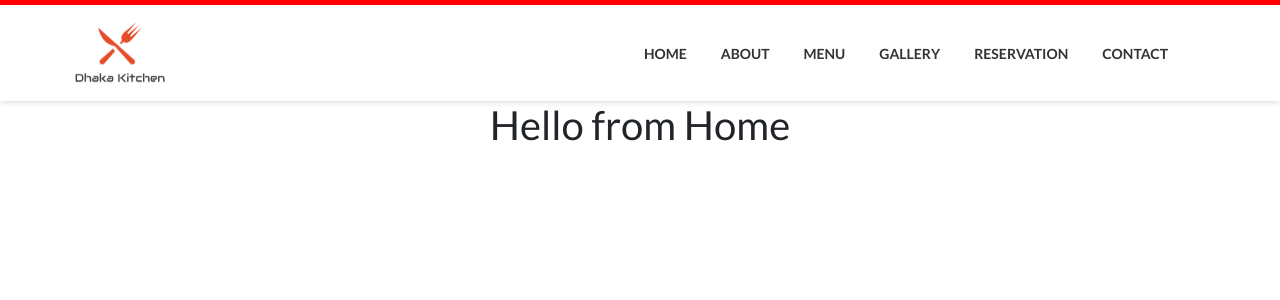
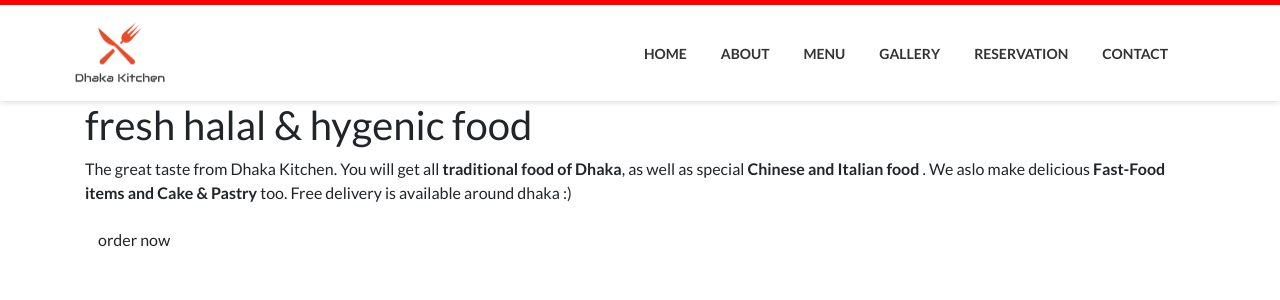
Before and after one commit to kajalshanto/vue-scss-restaurant-landing, a Vue app: page / in a window 1280 px wide. Shown: the top 300 px of the page. Built offline with nearby package versions, Linux system fonts and the light colour scheme; some icons are missing.

Commit message:
make hero area

```diff
--- a/src/App.vue
+++ b/src/App.vue
@@ -17,8 +17,8 @@ export default {
 
 <style>
 #app {
-  text-align: center;
-  /* color: #2c3e50;
+  /* text-align: center;
+  color: #2c3e50;
   margin-top: 60px; */
 }
 </style>
--- a/src/components/Hero.vue
+++ b/src/components/Hero.vue
@@ -0,0 +1,32 @@
+<template>
+    <div id="home">
+        <div class="hero-slider">
+            <div class="container">
+                <div class="row">
+                    <div class="col-12">
+                        <div class="hero-slider-content">
+                            <h1 class="section-title">fresh <span class="title-span">halal & hygenic</span> food</h1>
+                            <p>The great taste from Dhaka Kitchen. You will get all <strong>traditional food of
+                                        Dhaka</strong>, as well as special <strong>Chinese and Italian food</strong> .
+                                    We aslo make delicious <strong>Fast-Food items and
+                                        Cake & Pastry</strong> too. Free delivery is available around dhaka :)
+                                </p>
+                                <a href="#reservation" data-scroll class="btn btn-custom btn-border">order
+                                    now</a>
+                        </div>
+                    </div>
+                </div>
+            </div>
+        </div>
+    </div>
+</template>
+
+<script>
+    export default {
+        name: 'Hero'
+    }
+</script>
+
+<style scoped>
+
+</style>
--- a/src/components/Home.vue
+++ b/src/components/Home.vue
@@ -1,18 +1,21 @@
 <template>
     <div id="home">
         <Header/>
-        <h1>Hello from Home</h1>
+        <Hero/>
     </div>
 </template>
 
 <script>
 import Header from './Header'
+import Hero from './Hero'
+
 
     export default {
         name: 'Home',
 
         components: {
             Header,
+            Hero,
         }
     }
 </script>
```
